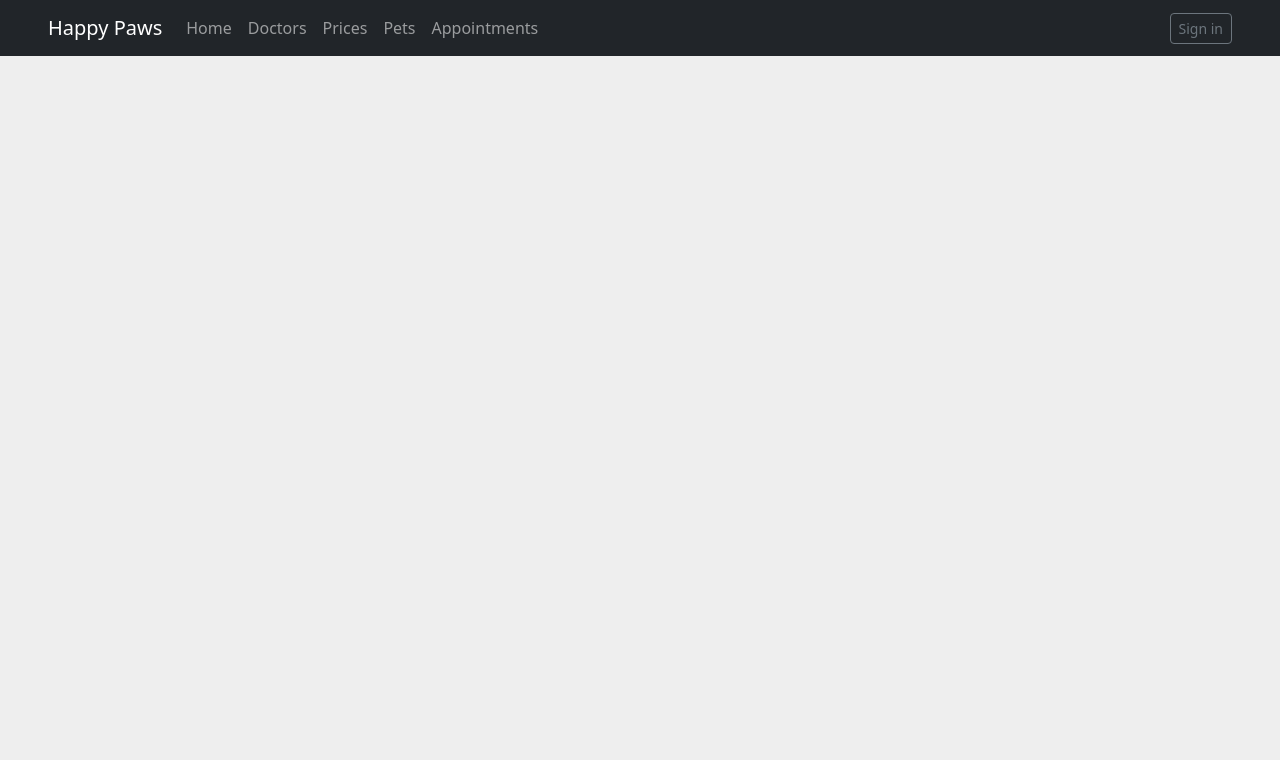
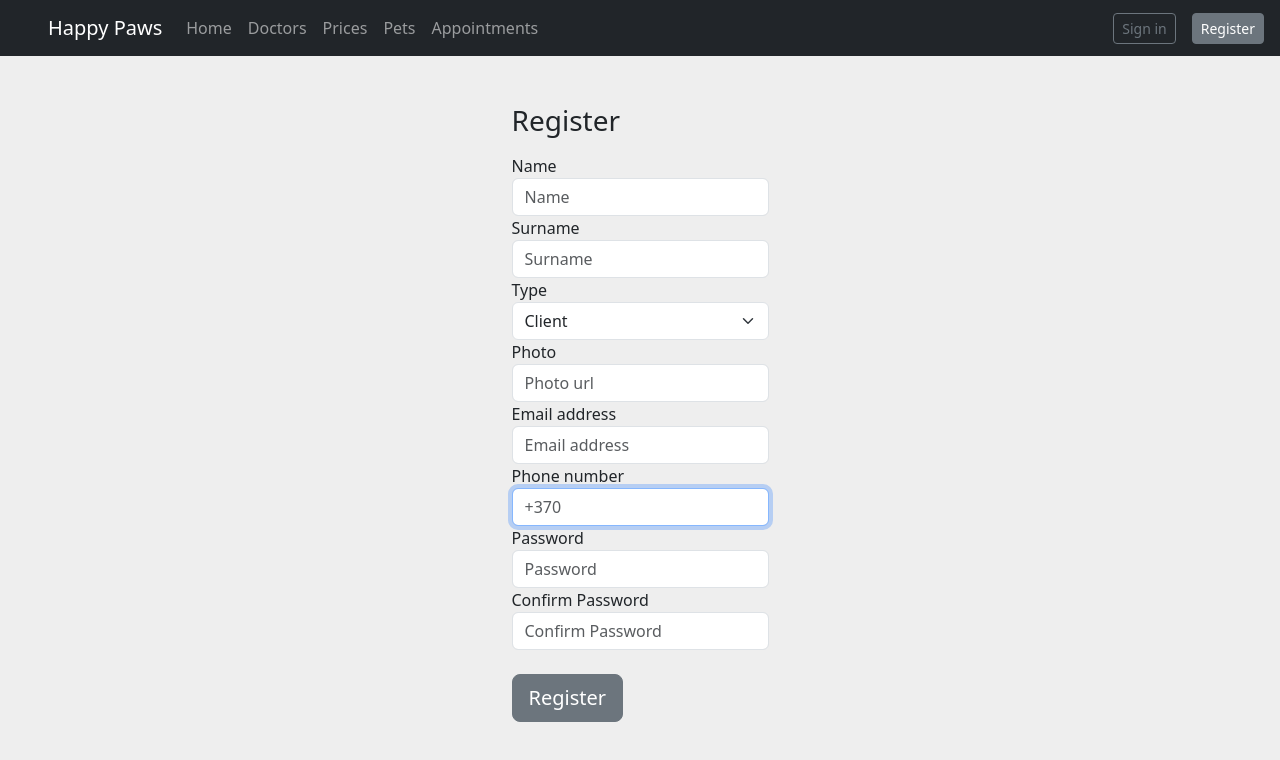
Before and after one commit to emivai/karkasai, a React (Vite) app in the folder react frontend/happy-paws-pet-hospital/: page /register in a window 1280 px wide. Shown: the top 760 px of the page. Built offline with nearby package versions, Linux system fonts and the light colour scheme.

Commit message:
add register and login to ui

```diff
--- a/react frontend/happy-paws-pet-hospital/package.json
+++ b/react frontend/happy-paws-pet-hospital/package.json
@@ -10,6 +10,7 @@
     "preview": "vite preview"
   },
   "dependencies": {
+    "@reduxjs/toolkit": "^2.0.1",
     "axios": "^1.6.2",
     "bootstrap": "^5.3.2",
     "localforage": "^1.10.0",
@@ -17,6 +18,7 @@
     "react": "^18.2.0",
     "react-bootstrap": "^2.9.1",
     "react-dom": "^18.2.0",
+    "react-redux": "^9.0.0",
     "react-router-dom": "^6.18.0",
     "sort-by": "^1.2.0"
   },
--- a/react frontend/happy-paws-pet-hospital/src/App.jsx
+++ b/react frontend/happy-paws-pet-hospital/src/App.jsx
@@ -1,26 +1,28 @@
-import { BrowserRouter, Routes, Route } from "react-router-dom";
-import Navbar from "./components/Navbar";
-import Home from "./pages/Home";
-import Doctors from "./pages/Doctors";
-import Login from "./pages/Login";
-import Pets from "./pages/Pets";
-import Appointments from "./pages/Appointments";
-import SignIn from "./pages/SignIn";
+import { BrowserRouter, Routes, Route } from 'react-router-dom'
+import Navbar from './components/Navbar'
+import Home from './pages/Home'
+import Doctors from './pages/Doctors'
+import Login from './pages/Login'
+import Pets from './pages/Pets'
+import Appointments from './pages/Appointments'
+import SignIn from './pages/SignIn'
+import Register from './pages/Register'
 
-function App() {
+function App () {
   return (
     <BrowserRouter>
       <Navbar />
       <Routes>
-        <Route path="/" element={<Home />} />
-        <Route path="/doctors" element={<Doctors />} />
-        <Route path="/login" element={<Login />} />
-        <Route path="/pets" element={<Pets />} />
-        <Route path="/appointments" element={<Appointments />} />
-        <Route path="/signin" element={<SignIn />} />
+        <Route path='/' element={<Home />} />
+        <Route path='/doctors' element={<Doctors />} />
+        <Route path='/login' element={<Login />} />
+        <Route path='/pets' element={<Pets />} />
+        <Route path='/appointments' element={<Appointments />} />
+        <Route path='/signin' element={<SignIn />} />
+        <Route path='/register' element={<Register />} />
       </Routes>
     </BrowserRouter>
-  );
+  )
 }
 
-export default App;
+export default App
--- /dev/null
+++ b/react frontend/happy-paws-pet-hospital/src/AuthProvider.jsx
@@ -0,0 +1,16 @@
+import React, { useEffect } from 'react'
+import { useDispatch, useSelector } from 'react-redux'
+import { currentUser } from './reducers/user'
+
+export default function AuthProvider (props) {
+  const dispatch = useDispatch()
+  const isLoggedIn = useSelector(state => state.user.isLoggedIn)
+
+  useEffect(() => {
+    if (isLoggedIn) {
+      dispatch(currentUser())
+    }
+  }, [isLoggedIn, dispatch])
+
+  return <>{props.children}</>
+}
--- a/react frontend/happy-paws-pet-hospital/src/components/Navbar.jsx
+++ b/react frontend/happy-paws-pet-hospital/src/components/Navbar.jsx
@@ -1,7 +1,19 @@
 import React from 'react'
-import { NavLink, Link } from 'react-router-dom'
+import { NavLink, Link, useNavigate } from 'react-router-dom'
+import { useDispatch, useSelector } from 'react-redux'
+import { logout } from '../reducers/user'
 
 const Navbar = () => {
+  const dispatch = useDispatch()
+  const navigate = useNavigate()
+
+  const user = useSelector(state => state.user)
+
+  const handleLogoutClick = async () => {
+    await dispatch(logout())
+    navigate('/')
+  }
+
   return (
     <header>
       <nav className='navbar navbar-expand-md navbar-dark bg-dark'>
@@ -44,9 +56,30 @@ const Navbar = () => {
               </NavLink>
             </li>
           </ul>
-          <Link to='/signin' className='btn btn-sm btn-outline-secondary me-5'>
-            Sign in
-          </Link>
+          {user?.isLoggedIn ? (
+            <>
+              <div className='text-light mx-2'>{user.userData?.name}</div>
+              <button
+                type='button'
+                className='btn btn-outline-danger mx-3'
+                onClick={handleLogoutClick}
+              >
+                Logout
+              </button>
+            </>
+          ) : (
+            <>
+              <Link
+                to='/signin'
+                className='btn btn-sm btn-outline-secondary me-3'
+              >
+                Sign in
+              </Link>
+              <Link to='/register' className='btn btn-sm btn-secondary me-3'>
+                Register
+              </Link>
+            </>
+          )}
         </div>
       </nav>
     </header>
--- a/react frontend/happy-paws-pet-hospital/src/main.jsx
+++ b/react frontend/happy-paws-pet-hospital/src/main.jsx
@@ -1,12 +1,19 @@
-import React from "react";
-import ReactDOM from "react-dom/client";
-import App from "./App.jsx";
-import "bootstrap/dist/css/bootstrap.min.css";
-import "./styles/custom.css";
-import "./styles/carousel.css";
+import React from 'react'
+import ReactDOM from 'react-dom/client'
+import { Provider } from 'react-redux'
+import configureStore from './store/store'
+import App from './App.jsx'
+import 'bootstrap/dist/css/bootstrap.min.css'
+import './styles/custom.css'
+import './styles/carousel.css'
+import AuthProvider from './AuthProvider'
 
-ReactDOM.createRoot(document.getElementById("root")).render(
-  <React.StrictMode>
-    <App />
-  </React.StrictMode>
-);
+ReactDOM.createRoot(document.getElementById('root')).render(
+  <Provider store={configureStore}>
+    <AuthProvider>
+      <React.StrictMode>
+        <App />
+      </React.StrictMode>
+    </AuthProvider>
+  </Provider>
+)
--- /dev/null
+++ b/react frontend/happy-paws-pet-hospital/src/pages/Register.jsx
@@ -0,0 +1,127 @@
+import { useNavigate, Link } from 'react-router-dom'
+import { useDispatch } from 'react-redux'
+import React, { useState } from 'react'
+import { register } from '../reducers/user'
+import Form from 'react-bootstrap/Form'
+
+const Register = () => {
+  const dispatch = useDispatch()
+  const navigate = useNavigate()
+
+  const [registerValue, setRegisterValue] = useState({
+    name: '',
+    surname: '',
+    type: 1,
+    photo: '',
+    email: '',
+    phoneNumber: '',
+    password: '',
+    confirmPassword: ''
+  })
+
+  function handleRegisterChange (v) {
+    const { id, value } = v.target
+    setRegisterValue({ ...registerValue, [id]: value })
+  }
+
+  const handleRegisterClick = async () => {
+    if (
+      registerValue.name !== '' &&
+      registerValue.password === registerValue.confirmPassword
+    ) {
+      await dispatch(register(registerValue))
+      navigate('/register')
+    }
+  }
+
+  console.log(registerValue)
+  return (
+    <div className='container d-flex align-items-center justify-content-center mt-5'>
+      <div className='form'>
+        <h1 className='h3 mb-3 font-weight-normal'>Register</h1>
+        <label className='sr-only'>Name</label>
+        <input
+          type='text'
+          id='name'
+          className='form-control'
+          placeholder='Name'
+          required
+          autoFocus
+          onChange={e => handleRegisterChange(e)}
+        />
+        <label className='sr-only'>Surname</label>
+        <input
+          type='text'
+          id='surname'
+          className='form-control'
+          placeholder='Surname'
+          required
+          autoFocus
+          onChange={e => handleRegisterChange(e)}
+        />
+        <label className='sr-only'>Type</label>
+        <Form.Select id='type' onChange={e => handleRegisterChange(e)}>
+          <option value='1'>Client</option>
+          <option value='2'>Doctor</option>
+        </Form.Select>
+        <label className='sr-only'>Photo</label>
+        <input
+          type='text'
+          id='photo'
+          className='form-control'
+          placeholder='Photo url'
+          required
+          autoFocus
+          onChange={e => handleRegisterChange(e)}
+        />
+        <label className='sr-only'>Email address</label>
+        <input
+          type='email'
+          id='email'
+          className='form-control'
+          placeholder='Email address'
+          required
+          autoFocus
+          onChange={e => handleRegisterChange(e)}
+        />
+        <label className='sr-only'>Phone number</label>
+        <input
+          type='tel'
+          id='phoneNumber'
+          className='form-control'
+          placeholder='+370'
+          required
+          autoFocus
+          onChange={e => handleRegisterChange(e)}
+        />
+        <label className='sr-only'>Password</label>
+        <input
+          type='password'
+          id='password'
+          className='form-control'
+          placeholder='Password'
+          required
+          onChange={e => handleRegisterChange(e)}
+        />
+        <label className='sr-only'>Confirm Password</label>
+        <input
+          type='password'
+          id='confirmPassword'
+          className='form-control'
+          placeholder='Confirm Password'
+          required
+          onChange={e => handleRegisterChange(e)}
+        />
+        <button
+          className='btn mt-4  btn-lg btn-secondary btn-block'
+          type='button'
+          onClick={handleRegisterClick}
+        >
+          Register
+        </button>
+      </div>
+    </div>
+  )
+}
+
+export default Register
--- a/react frontend/happy-paws-pet-hospital/src/pages/SignIn.jsx
+++ b/react frontend/happy-paws-pet-hospital/src/pages/SignIn.jsx
@@ -1,87 +1,71 @@
 import Logo from '../images/logo-black.png'
+import { useNavigate, Link } from 'react-router-dom'
+import { useDispatch } from 'react-redux'
 import React, { useState } from 'react'
+import { login } from '../reducers/user'
 
 const SignIn = () => {
-  const [email, setEmail] = useState('')
-  const [password, setPassword] = useState('')
+  const dispatch = useDispatch()
+  const navigate = useNavigate()
 
-  const handleSubmit = async event => {
-    event.preventDefault()
+  const [loginValue, setLoginValue] = useState({
+    email: '',
+    password: ''
+  })
 
-    const requestBody = {
-      email: email,
-      password: password
-    }
+  function handleLoginChange (v) {
+    const { id, value } = v.target
+    setLoginValue({ ...loginValue, [id]: value })
+  }
 
-    try {
-      const response = await fetch('https://localhost:7294/auth/login', {
-        method: 'POST',
-        headers: {
-          'Content-Type': 'application/json'
-        },
-        body: JSON.stringify(requestBody)
-      })
-
-      if (!response.ok) {
-        // Handle authentication error
-        console.error('Authentication failed')
-        return
-      }
-
-      const responseData = await response.json()
-
-      // Do something with the response data, e.g., store the token in state or cookies
-      console.log('Authentication successful')
-      console.log('Token:', responseData.token)
-    } catch (error) {
-      console.error('An error occurred during authentication:', error)
+  const handleLoginClick = async () => {
+    if (loginValue.email !== '' && loginValue.password !== '') {
+      console.log('dispatched')
+      await dispatch(login(loginValue))
+      navigate('/')
     }
   }
 
   return (
     <div className='container d-flex align-items-center justify-content-center'>
-      <form className='form-signin' onSubmit={handleSubmit}>
+      <div className='form'>
         <img className='mb-4' src={Logo} alt='' width='150' height='150' />
         <h1 className='h3 mb-3 font-weight-normal'>Please sign in</h1>
-        <label htmlFor='inputEmail' className='sr-only'>
-          Email address
-        </label>
+        <label className='sr-only'>Email address</label>
         <input
           type='email'
-          id='inputEmail'
+          id='email'
           className='form-control'
           placeholder='Email address'
           required
           autoFocus
-          value={email}
-          onChange={e => setEmail(e.target.value)}
+          onChange={e => handleLoginChange(e)}
         />
-        <label htmlFor='inputPassword' className='sr-only'>
-          Password
-        </label>
+        <label className='sr-only'>Password</label>
         <input
           type='password'
-          id='inputPassword'
+          id='password'
           className='form-control'
           placeholder='Password'
           required
-          value={password}
-          onChange={e => setPassword(e.target.value)}
+          onChange={e => handleLoginChange(e)}
         />
-        <button className='btn mt-4 btn-lg btn-info btn-block' type='submit'>
+        <button
+          className='btn mt-4 btn-lg btn-info btn-block'
+          onClick={handleLoginClick}
+          type='button'
+        >
           Sign in
         </button>
         <h1 className='h6 mb-4 mt-4 font-weight-light'>
           Don't have an account?
         </h1>
-        <button
-          className='btn btn-lg btn-secondary btn-block'
-          type='button'
-          onClick={() => console.log('Navigate to Register')}
-        >
-          Register
-        </button>
-      </form>
+        <Link to={'/register'}>
+          <button className='btn btn-lg btn-secondary btn-block' type='button'>
+            Register
+          </button>
+        </Link>
+      </div>
     </div>
   )
 }
--- /dev/null
+++ b/react frontend/happy-paws-pet-hospital/src/reducers/user.js
@@ -0,0 +1,66 @@
+import { createSlice, createAsyncThunk } from '@reduxjs/toolkit'
+import axios from 'axios'
+
+const name = 'user'
+const namespace = method => name + '/' + method
+
+const config = {
+  headers: { Authorization: `Bearer ${localStorage.token}` }
+}
+
+const initialState = {
+  userData: null,
+  userProfile: null,
+  isLoggedIn: false,
+  role: null
+}
+const login = createAsyncThunk(namespace('login'), async payload => {
+  const { data } = await axios.post(
+    'https://localhost:7294/auth/login',
+    payload
+  )
+  localStorage.setItem('token', data.accessToken)
+  return data
+})
+const register = createAsyncThunk(namespace('register'), async payload => {
+  await axios.post('https://localhost:7294/auth/register', payload)
+})
+const currentUser = createAsyncThunk(namespace('currentUser'), async () => {
+  const { data } = await axios.get(
+    'https://localhost:7294/auth/currentUser',
+    config
+  )
+  return data
+})
+const logout = createAsyncThunk(namespace('logout'), async () => {
+  await axios.post('https://localhost:7294/auth/logout', null, config)
+  localStorage.removeItem('token')
+})
+
+const userSlice = createSlice({
+  name: name,
+  initialState,
+  reducers: {},
+  extraReducers: builder => {
+    builder
+      .addCase(login.fulfilled, state => {
+        return { ...state, isLoggedIn: true }
+      })
+      .addCase(register.fulfilled, state => {
+        return { ...state }
+      })
+      .addCase(currentUser.fulfilled, (state, payload) => {
+        return {
+          ...state,
+          userData: payload.payload.user,
+          role: payload.payload.role,
+          isLoggedIn: true
+        }
+      })
+      .addCase(logout.fulfilled, () => {
+        return { ...initialState }
+      })
+  }
+})
+
+export { login, register, currentUser, logout, userSlice }
--- /dev/null
+++ b/react frontend/happy-paws-pet-hospital/src/store/store.js
@@ -0,0 +1,9 @@
+import { configureStore } from '@reduxjs/toolkit'
+import { userSlice } from '../reducers/user'
+
+export default configureStore({
+  reducer: {
+    user: userSlice.reducer
+  },
+  devTools: true
+})
```
Also changed, not shown: react frontend/happy-paws-pet-hospital/src/pages/Login.jsx (+1 -75 lines), react frontend/happy-paws-pet-hospital/src/reducers/doctors.js (added), 2 other files (tests, documents, lock files or other folders).
